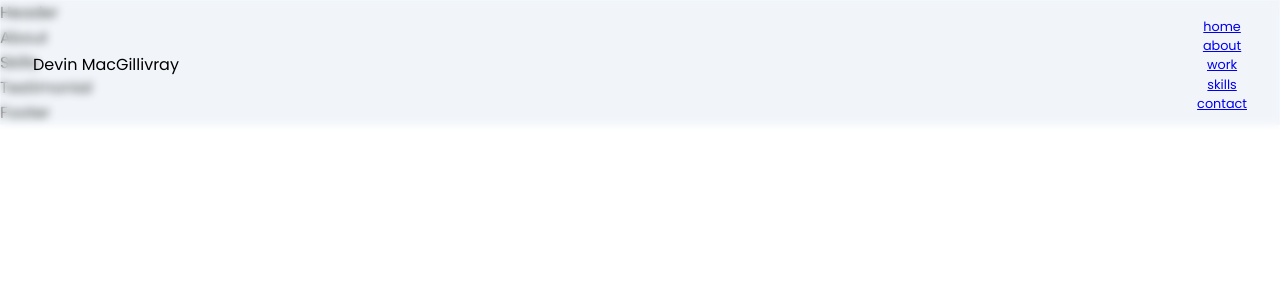
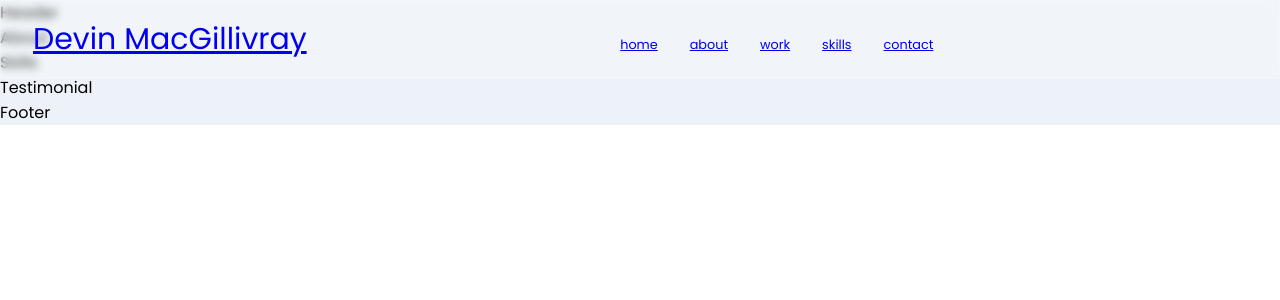
Before and after one commit to devhmac/Final_portfolio, a Next.js app in the folder portfolio-site/: page / in a window 1280 px wide. Shown: the top 300 px of the page. Built offline with nearby package versions, Linux system fonts and the light colour scheme; a web font is replaced by a local one.

Commit message:
styling nav

```diff
--- a/portfolio-site/components/Navbar.jsx
+++ b/portfolio-site/components/Navbar.jsx
@@ -1,11 +1,14 @@
 import styles from "../styles/Navbar.module.scss";
 import homeStyles from "../styles/home.module.scss";
+import Link from "next/link";
 
 const Navbar = () => {
   return (
     <nav className={styles.app__navbar}>
-      <div className={styles["app__navbar-logo"]}>Devin MacGillivray</div>
-      <ul>
+      <div className={styles["app__navbar-logo"]}>
+        <Link href="/">Devin MacGillivray</Link>
+      </div>
+      <ul className={styles["app__navbar-links"]}>
         {["home", "about", "work", "skills", "contact"].map((item) => (
           <li
             className={`${homeStyles["app__flex"]} ${homeStyles["p-text"]}`}
--- a/portfolio-site/styles/Navbar.module.scss
+++ b/portfolio-site/styles/Navbar.module.scss
@@ -11,3 +11,44 @@
   position: fixed;
   z-index: 2;
 }
+
+.app__navbar-logo {
+  display: flex;
+  justify-content: flex-start;
+  align-items: center;
+  a {
+    font-size: 30px;
+    font-weight: 400;
+
+    @media screen and (min-width: 2000px) {
+      font-size: 45px;
+    }
+  }
+
+  //you might hange this to an anchor or link
+}
+
+.app__navbar-links {
+  flex: 1;
+  display: flex;
+  justify-content: center;
+  align-items: center;
+
+  list-style: none;
+  li {
+    margin: 0 1rem;
+    cursor: pointer;
+    flex-direction: column;
+
+    div {
+      width: 5px;
+      height: 5px;
+      background: transparent;
+      border-radius: 50%;
+      margin-bottom: 5px;
+    }
+
+    a {
+    }
+  }
+}
```
